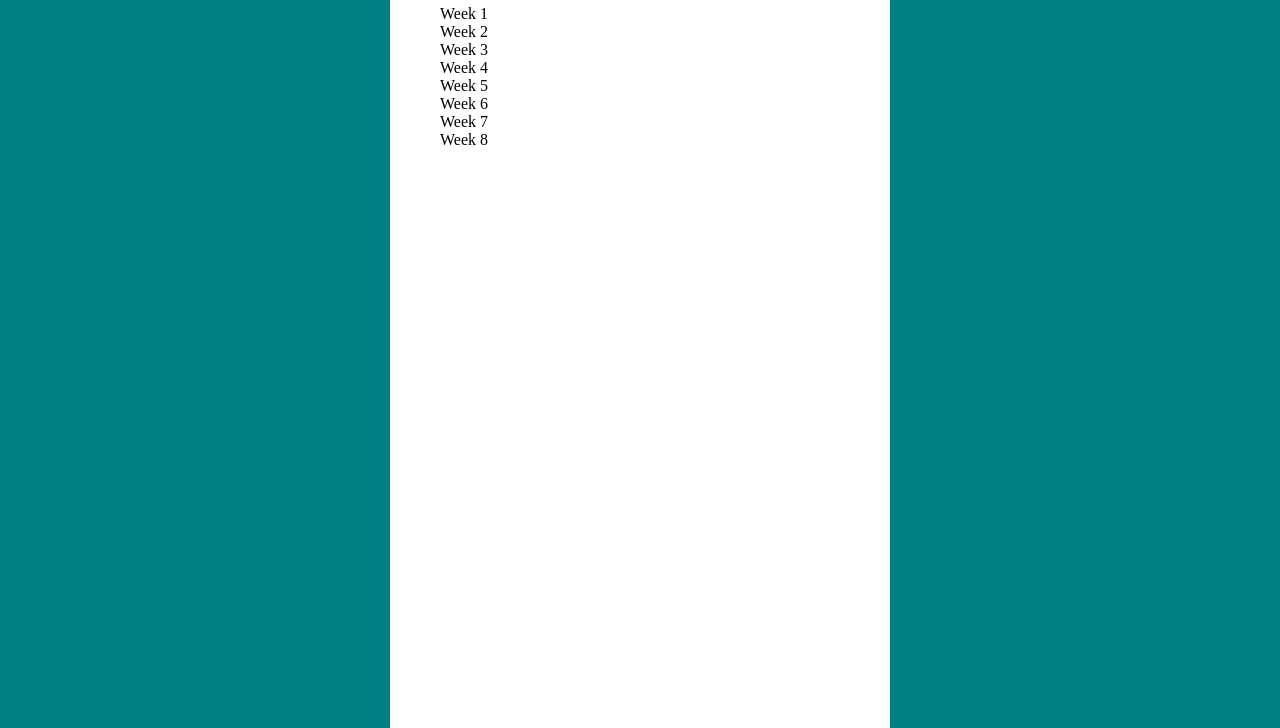
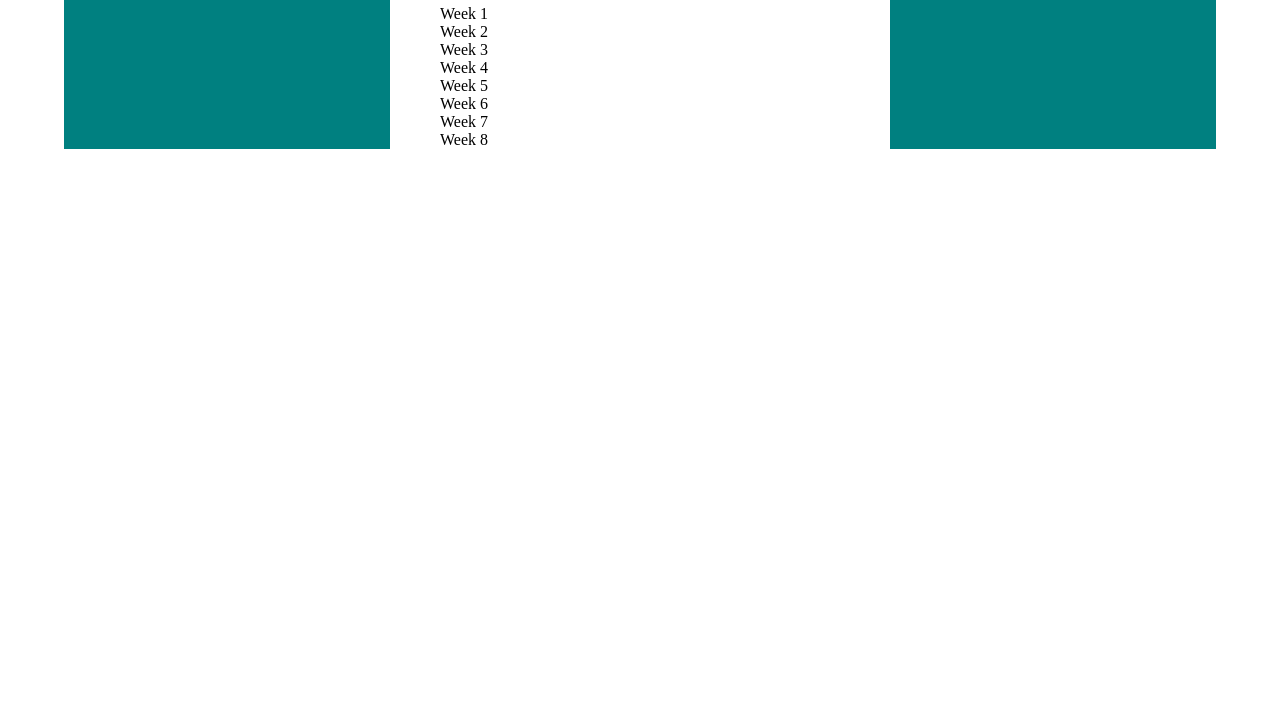
Before and after one commit to Carlos1925-coder/Homework-0, a plain HTML site: page homework-6.html in a window 1280 px wide. Shown: the part 72-800 px from the top of the page. Drawn offline with Linux system fonts and the light colour scheme.

Commit message:
Update homework-6.html

```diff
--- a/homework-6.html
+++ b/homework-6.html
@@ -1,3 +1,4 @@
+<!DOCTYPE html>
 <html lang="en">
 <head>
   <meta charset="UTF-8">
@@ -7,7 +8,7 @@
  <link rel="stylesheet" type="text/css" href="main.css">
 </head>
 <body>
-  <div clas="container"  style="background: teal;">
+  <div class="container"  style="background: teal;">
     <div class="box">
        <h1>Homework #6</h1>
       <ul>
```
